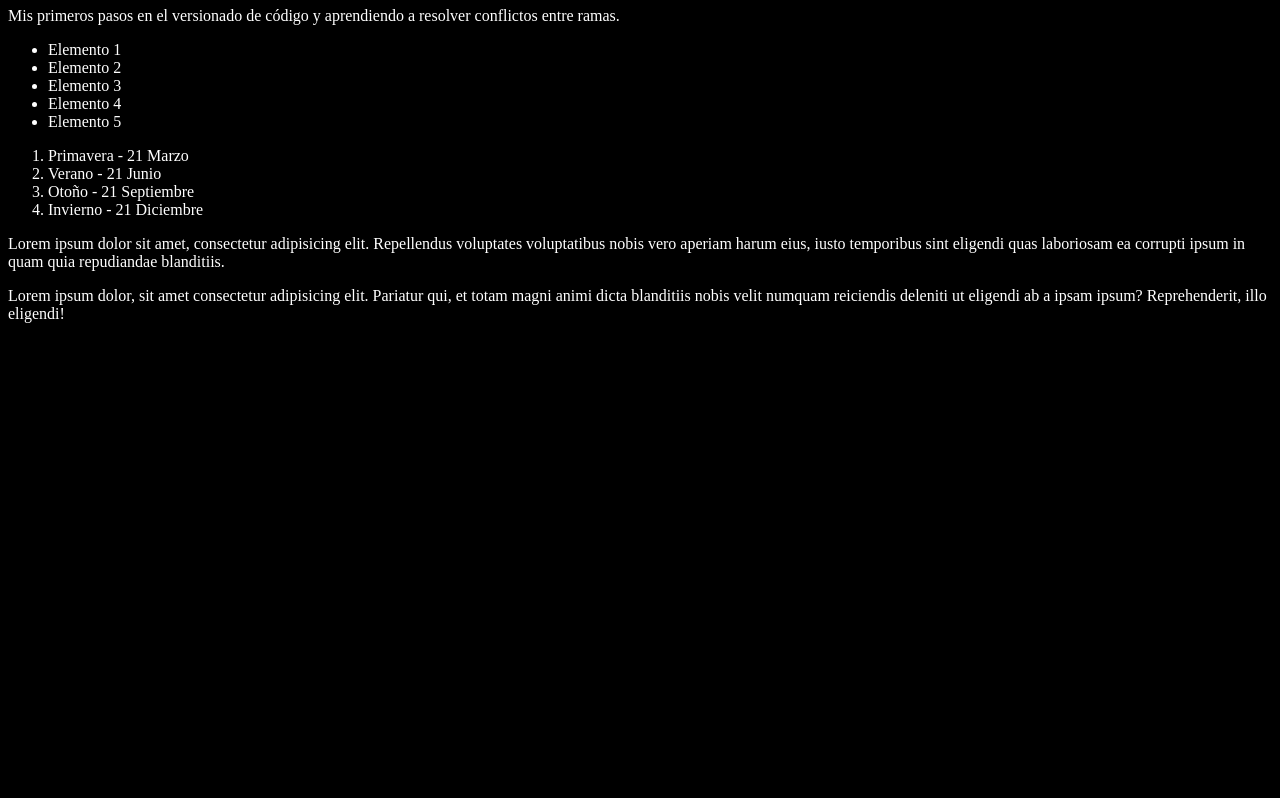
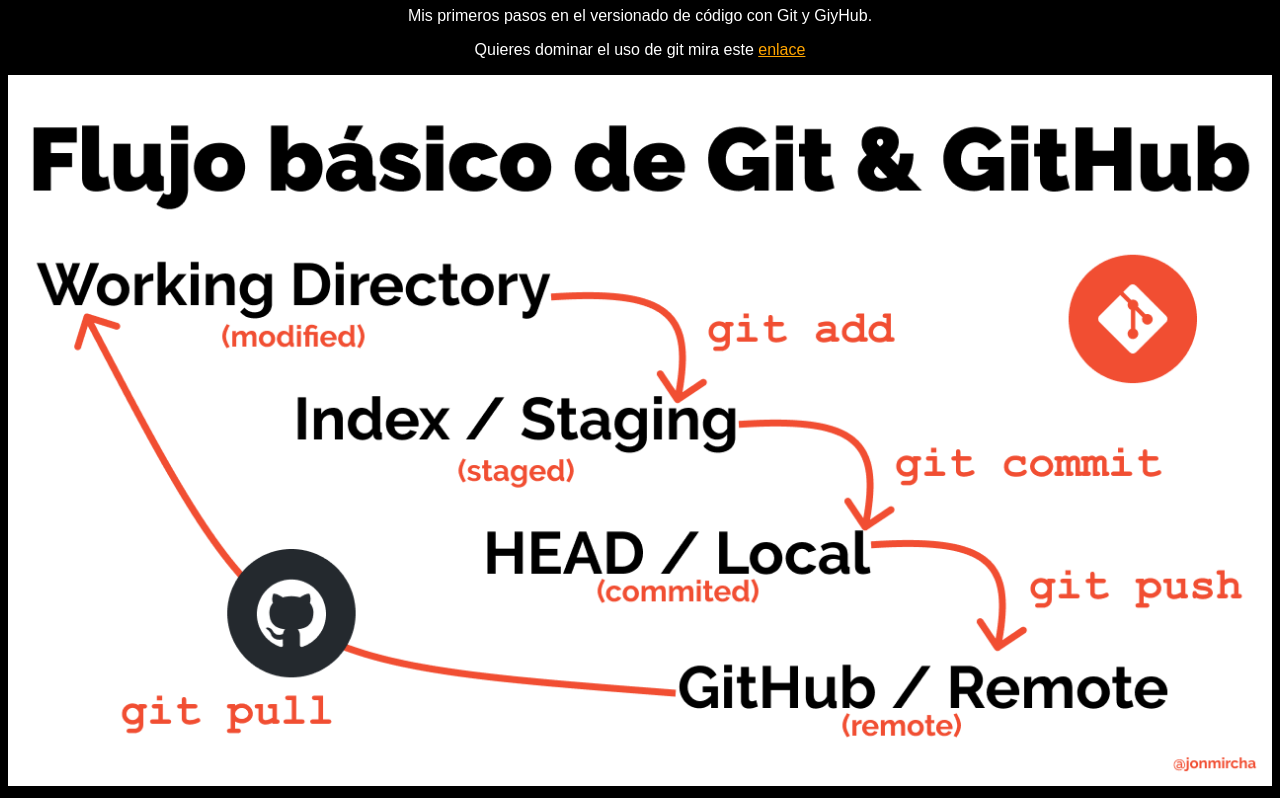
Before and after one commit to alejandro1osorio/youtube-git, a plain HTML site: page index.html in a window 1280 px wide. Shown: the part 73-871 px from the top of the page. Before the commit the page ends 800 px from the top, so only its background shows below. Drawn offline with Linux system fonts and the light colour scheme.

Commit message:
Agregando imagen de flujo Git y estilizando el index.html

```diff
--- a/index.html
+++ b/index.html
@@ -9,22 +9,9 @@
 </head>
 <body>
     <h1>Aprendiendo Git</h1>
-    <p>Mis primeros pasos en el versionado de código y aprendiendo a resolver conflictos entre ramas.</p>
-    <ul>
-        <li>Elemento 1</li>
-        <li>Elemento 2</li>
-        <li>Elemento 3</li>
-        <li>Elemento 4</li>
-        <li>Elemento 5</li>
-    </ul>
-    <ol>
-        <li>Primavera - 21 Marzo</li>
-        <li>Verano - 21 Junio</li>
-        <li>Otoño - 21 Septiembre</li>
-        <li>Invierno - 21 Diciembre</li>
-    </ol>
-    <p>Lorem ipsum dolor sit amet, consectetur adipisicing elit. Repellendus voluptates voluptatibus nobis vero aperiam harum eius, iusto temporibus sint eligendi quas laboriosam ea corrupti ipsum in quam quia repudiandae blanditiis.</p>
-    <p>Lorem ipsum dolor, sit amet consectetur adipisicing elit. Pariatur qui, et totam magni animi dicta blanditiis nobis velit numquam reiciendis deleniti ut eligendi ab a ipsam ipsum? Reprehenderit, illo eligendi!</p>
+    <p>Mis primeros pasos en el versionado de código con Git y GiyHub.</p>
+    <p>Quieres dominar el uso de git mira este <a href="https://jonmircha.com/git" target="_blank">enlace</a></p>
+    <img src="git-flow.png" alt="Flujo básico de Git">
     <script src="index.js"></script>
 </body>
 </html>
--- a/style.css
+++ b/style.css
@@ -1,4 +1,18 @@
 html {
     background-color: #000;
     color: #fff;
+    font-family: sans-serif;
+    text-align: center;
 }
+
+a {
+    color: orange;
+}
+
+a:hover {
+    color: orangered;
+}
+
+img {
+    max-width: 100%;
+}
```
Also changed, not shown: git-flow.png (added).
